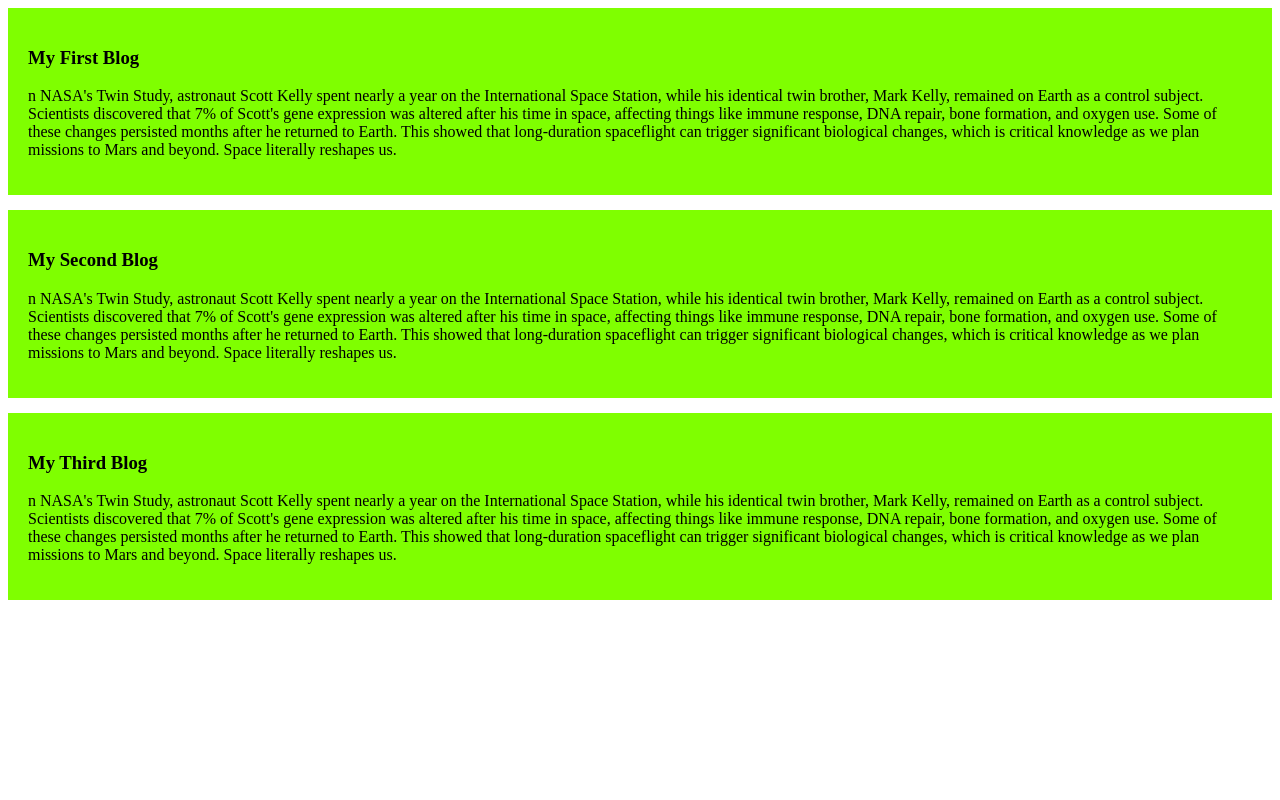
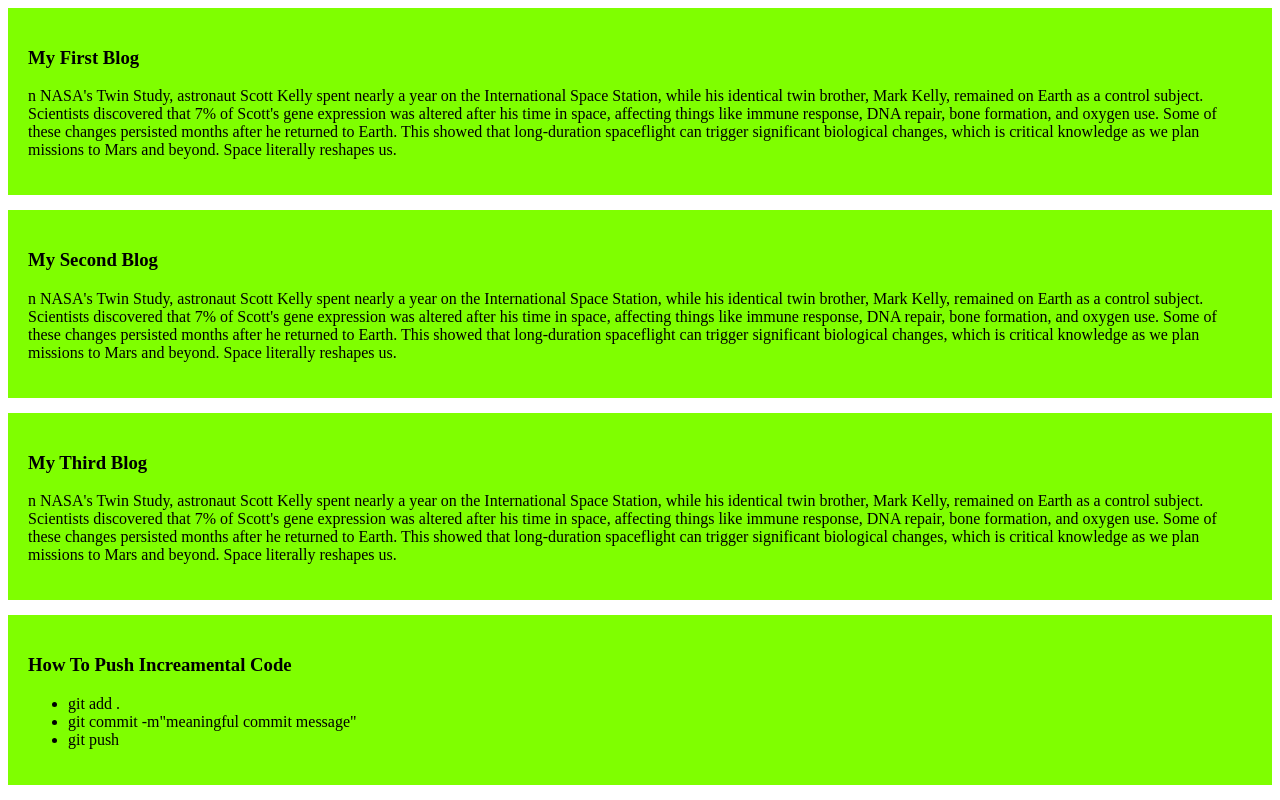
Before and after one commit to tushibshuaib/my-simple-website, a plain HTML site: page index.html in a window 1280 px wide. Drawn offline with Linux system fonts and the light colour scheme.

Commit message:
added a list

```diff
--- a/index.html
+++ b/index.html
@@ -34,5 +34,14 @@ This showed that long-duration spaceflight can trigger significant biological ch
         </p>
 
     </div>
+    <div>
+        <h3>How To Push Increamental Code</h3>
+        <ul>
+            <li>git add .</li>
+            <li>git commit -m"meaningful commit message"</li>
+            <li>git push</li>
+
+        </ul>
+    </div>
 </body>
 </html>
```
